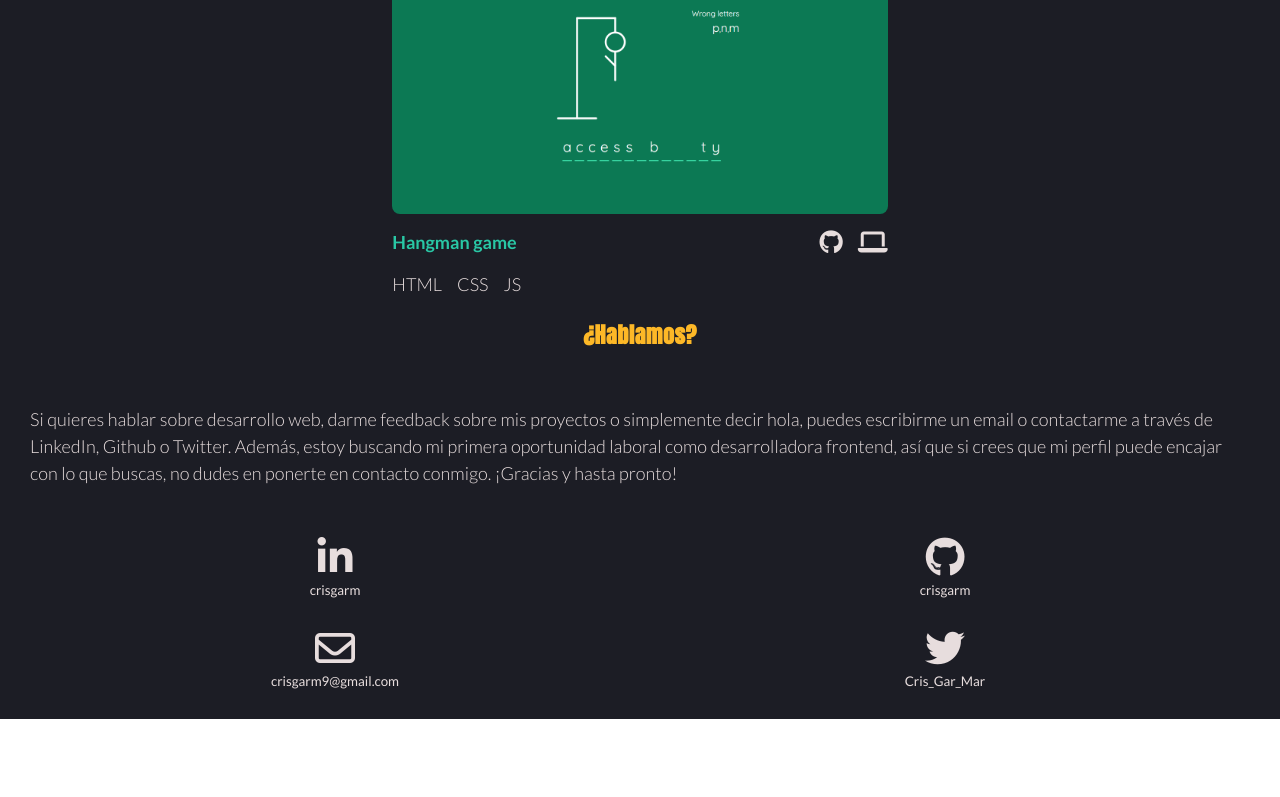
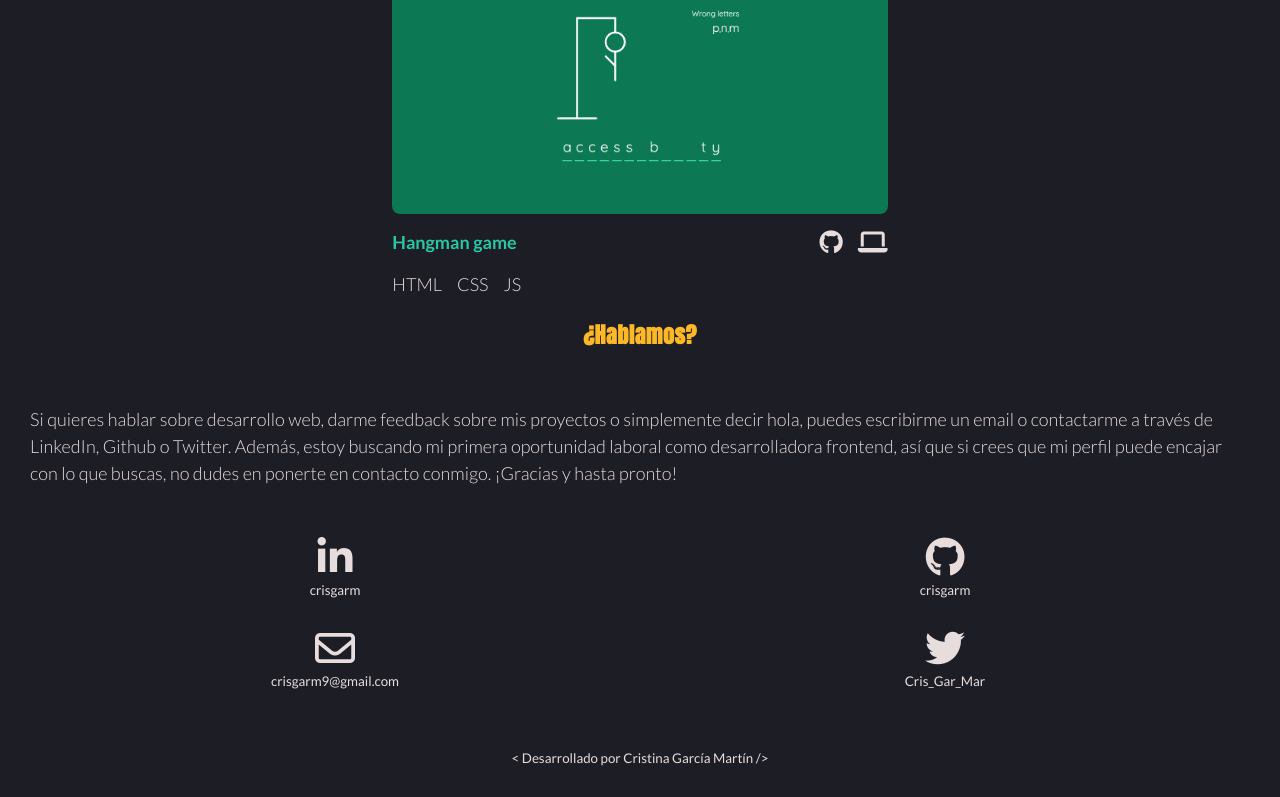
Before and after one commit to crisgarm/portfolio, a React (Create React App) app: page / in a window 1280 px wide. Shown: the part 3583-4380 px from the top of the page. Before the commit the page ends 4302 px from the top, so only its background shows below. Built offline with nearby package versions, Linux system fonts and the light colour scheme.

Commit message:
Add footer

```diff
--- a/src/components/Footer.js
+++ b/src/components/Footer.js
@@ -1,7 +1,14 @@
 import React from "react";
+import "../stylesheets/Footer.scss";
 
 const Footer = () => {
-  return <div></div>;
+  return (
+    <footer className="footer">
+      <small className="footer__text">
+        &lt; Desarrollado por Cristina García Martín /&gt;
+      </small>
+    </footer>
+  );
 };
 
 export default Footer;
--- /dev/null
+++ b/src/stylesheets/Footer.scss
@@ -0,0 +1,10 @@
+@import "./core/vars";
+
+.footer {
+  text-align: center;
+  padding: 30px;
+
+  &__text {
+    font-family: $fontFamilyText;
+  }
+}
```
